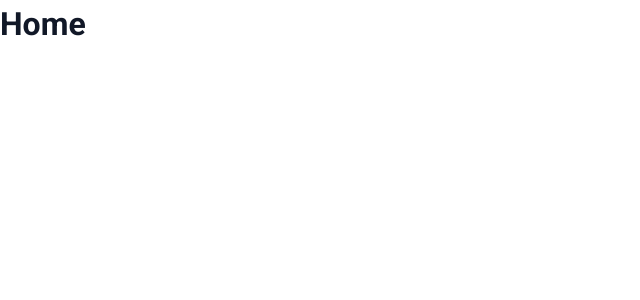
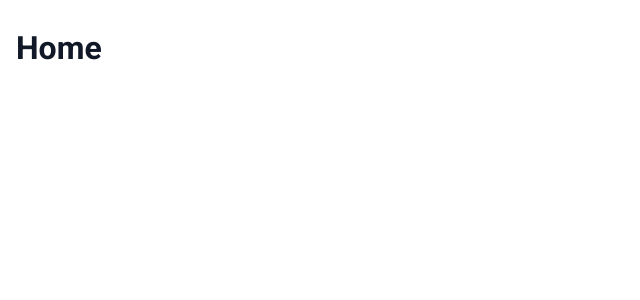
Before and after one commit to Dr4goN3/qubicaamf-ecommerce, a Vue app: page / in a window 1280 px wide. Shown: the top 300 px of the page, without its empty margins (0-640 px from the left). Built offline with nearby package versions, Linux system fonts and the light colour scheme; the HTML template or start-up script is replaced by a standard one.

Commit message:
feat: add app wrapper

```diff
--- a/src/App.vue
+++ b/src/App.vue
@@ -1,7 +1,15 @@
 <script setup lang="ts"></script>
 
 <template>
-  <router-view />
+  <div class="app-container content-wrapper">
+    <router-view />
+  </div>
 </template>
 
-<style scoped></style>
+<style lang="scss">
+  .app-container {
+    padding-top: var(--space-6);
+    padding-bottom: var(--space-6);
+    min-height: 100vh;
+  }
+</style>
```
